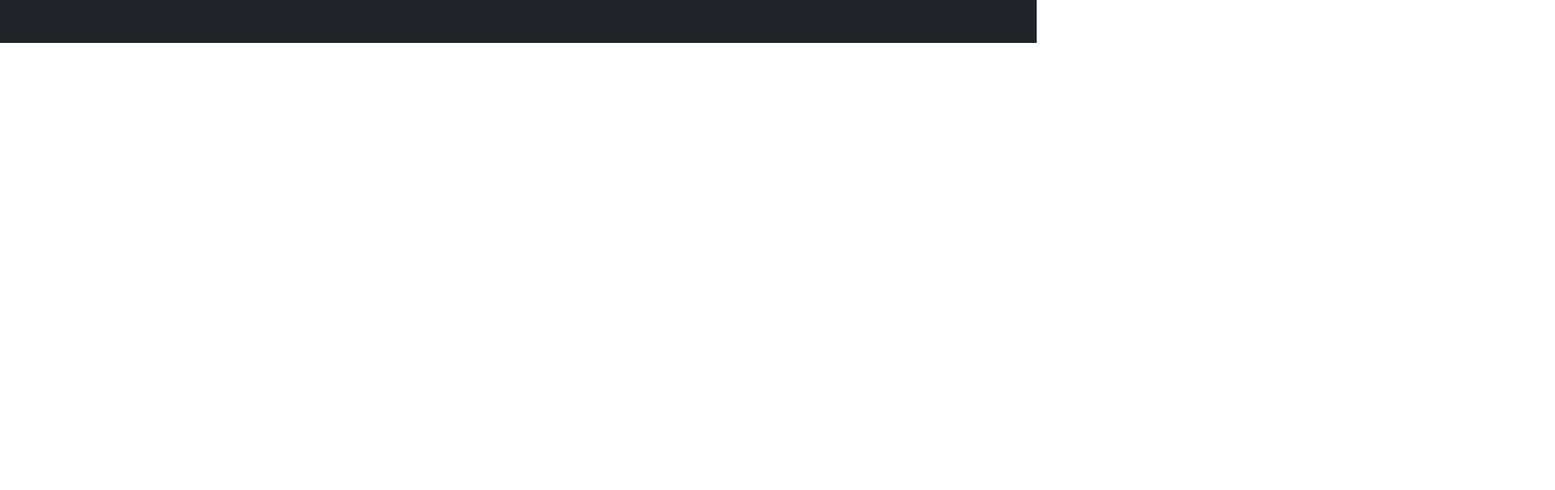
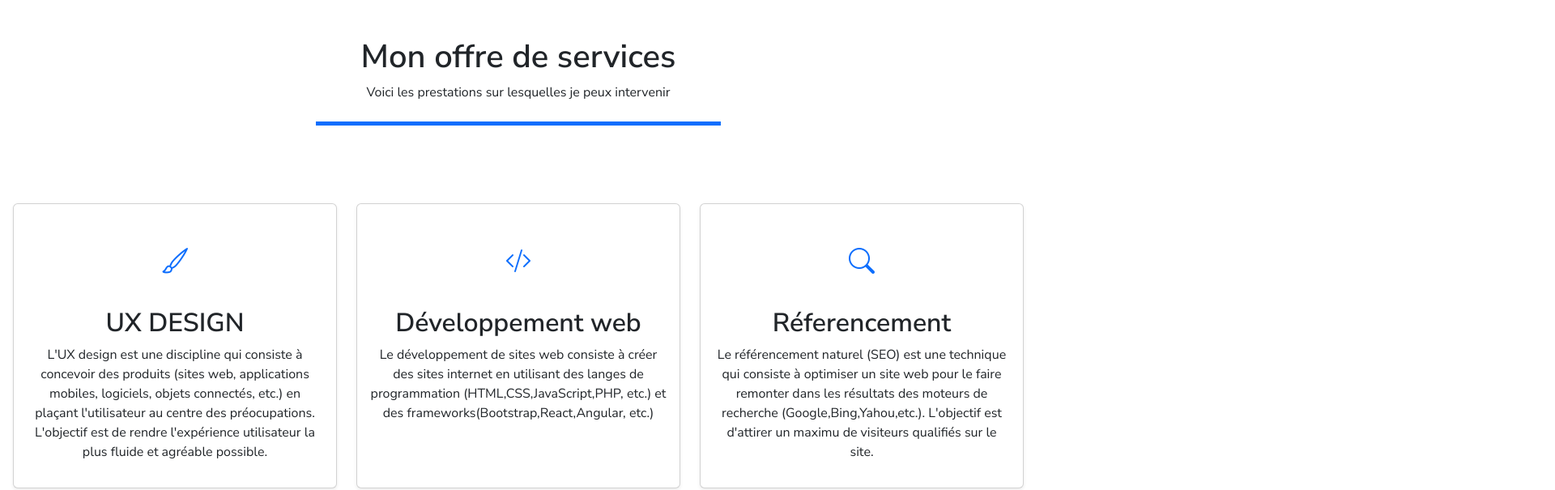
Before and after one commit to alexiszirnhelt-ai/portfolio-20, a React (Vite) app: page /services in a window 1280 px wide. Shown: the part 358-963 px from the top of the page at 81% size, 1920 px wide, since content can reach past the window. Before the commit the page ends 800 px from the top, so only its background shows below. Built offline with nearby package versions, Linux system fonts and the light colour scheme.

Commit message:
add content services

```diff
--- a/src/pages/Services.jsx
+++ b/src/pages/Services.jsx
@@ -1,7 +1,74 @@
+import banner from "..//assets/images/banner.jpg"
+
 function Services () {
     return (
         <>
-            <h1>Services</h1>
+            <img src={banner} alt="banner-portfolio"/>
+            <section className="container text-center p-5">
+                <h1 className="fw-bold">Mon offre de services</h1>
+                <p>Voici les prestations sur lesquelles je peux intervenir</p>
+                <div className="mx-auto mt-4" style={{
+                    height:"5px",
+                    width:"500px",
+                    backgroundColor:"#0d6efd",
+                }}></div>
+            </section>
+
+            {/*3 cards*/}
+            <div className="d-flex justify-content-center gap-4 py-5">
+                {/* card ux design*/}
+                <div className="card shadow-sm hover-effect" style={{width:"400px"}}>
+                    <div className="card-content text-center">
+                        <div className="mt-5 mb-3">
+                            <i className="bi bi-brush text-primary fs-2"></i>
+                        </div>
+                        <div className="card-body">
+                            <h2 className="fw-bold">UX DESIGN</h2>
+                            <p>L'UX design est une discipline qui consiste à concevoir des produits (sites web, applications mobiles, logiciels, objets connectés, etc.) en plaçant l'utilisateur au centre des préocupations. L'objectif est de rendre l'expérience utilisateur la plus fluide et agréable possible.</p>
+                        </div>
+                    </div>
+                </div>
+                <style jsx>{`
+                    .hover-effect:hover {
+                        background-color: #efefef;
+                    }
+                `}</style>
+                {/* card Dévelopement web*/}
+                <div className="card shadow-sm hover-effect" style={{width:"400px"}}>
+                    <div className="card-content text-center">
+                        <div className="mt-5 mb-3">
+                            <i className="bi bi-code-slash text-primary fs-2"></i>
+                        </div>
+                        <div className="card-body">
+                            <h2 className="fw-bold">Développement web</h2>
+                            <p>Le développement de sites web consiste à créer des sites internet en utilisant des langes de programmation (HTML,CSS,JavaScript,PHP, etc.) et des frameworks(Bootstrap,React,Angular, etc.)</p>
+                        </div>
+                    </div>
+                </div>
+                <style jsx>{`
+                    .hover-effect:hover {
+                        background-color: #efefef;
+                    }
+                `}</style>
+                {/* card Réferencement*/}
+                <div className="card shadow-sm hover-effect" style={{width:"400px"}}>
+                    <div className="card-content text-center">
+                        <div className="mt-5 mb-3">
+                            <i className="bi bi-search text-primary fs-2"></i>
+                        </div>
+                        <div className="card-body">
+                            <h2 className="fw-bold">Réferencement</h2>
+                            <p>Le référencement naturel (SEO) est une technique qui consiste à optimiser un site web pour le faire remonter dans les résultats des moteurs de recherche (Google,Bing,Yahou,etc.). L'objectif est d'attirer un maximu de visiteurs qualifiés sur le site.</p>
+                        </div>
+                    </div>
+                </div>
+                <style jsx>{`
+                    .hover-effect:hover {
+                        background-color: #efefef;
+                    }
+                `}</style>
+            {/* ----- */}
+            </div>
         </>
     )
 }
```
